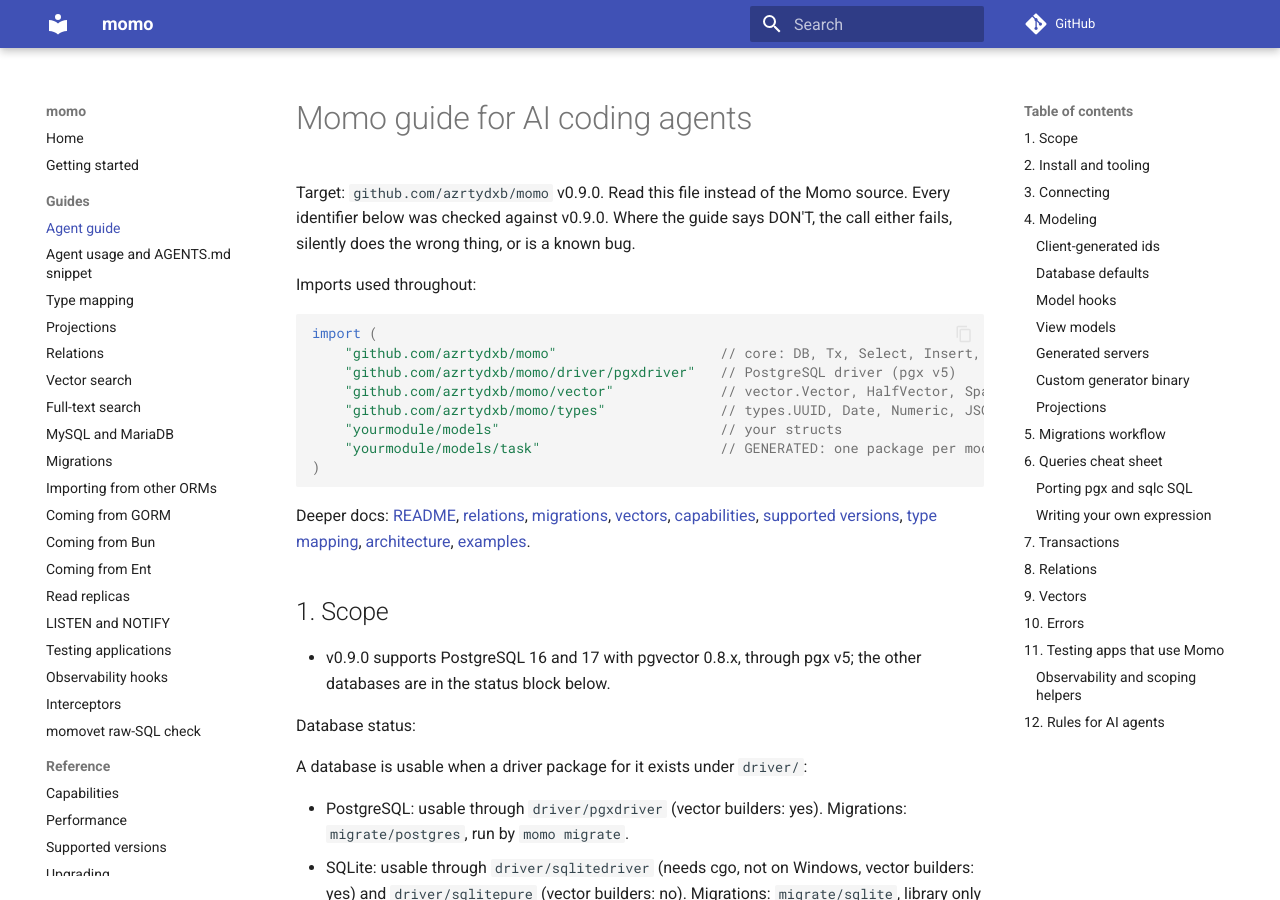
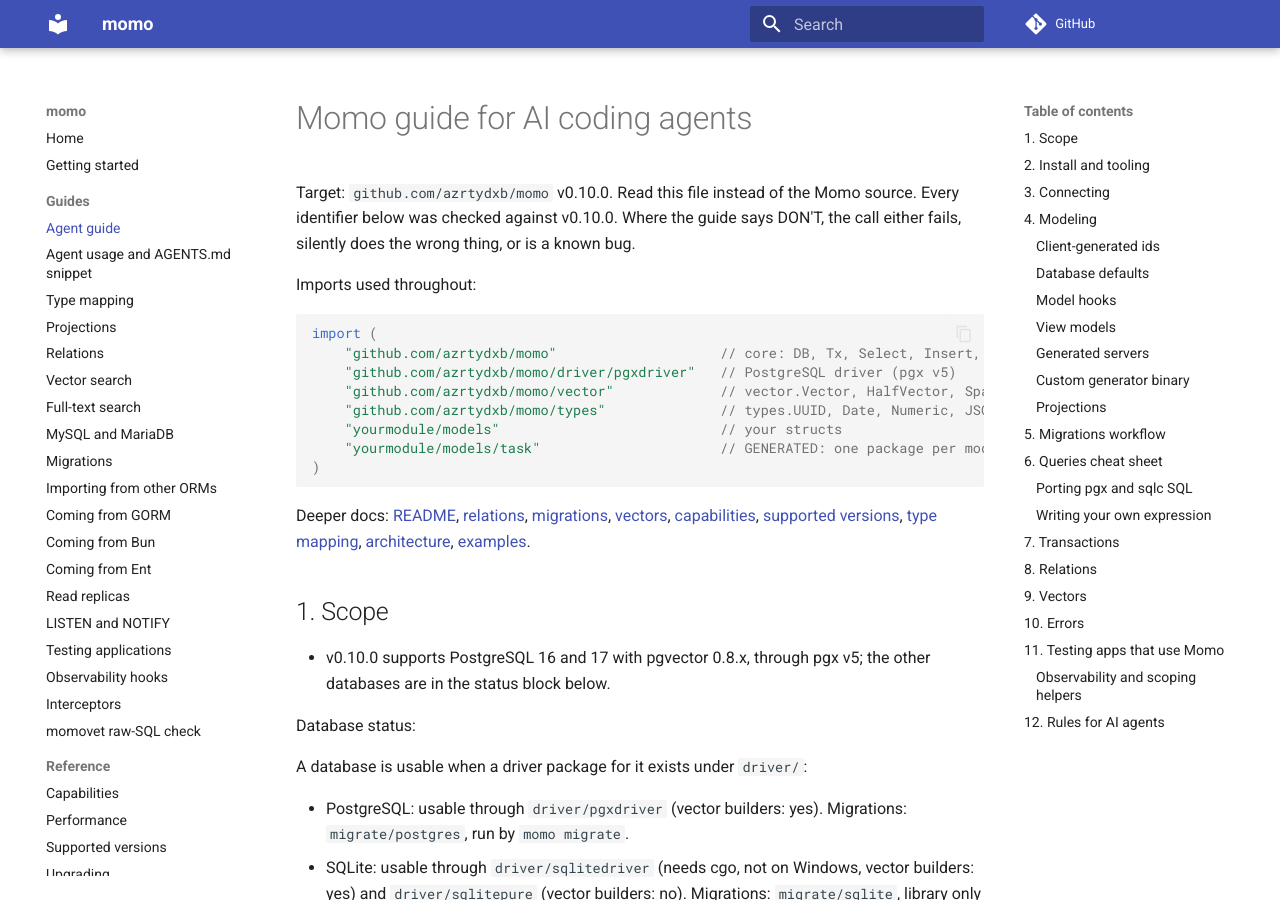
Before and after one commit to azrtydxb/momo, an MkDocs documentation site: the page built from docs/ai-guide.md, in a window 1280 px wide and 900 px high. Built offline with MkDocs 1.6.1 and Material for MkDocs 9.7.7, drawn with Linux system fonts in a browser that asks for light colours; comment, search, counter and statistics services are not loaded; the version menu is left out; some of the changed text lies outside the part shown.

Commit message:
chore: release main (#122)
:robot: I have created a release *beep* *boop*
---


<details><summary>0.10.0</summary>

## [0.10.0](https://github.com/azrtydxb/momo/compare/v0.9.0...v0.10.0) (2026-11-13)

_`momotest` now always migrates into the per-test schema, even when `public` of the same database is already migrated, so tests no longer run on (or drop) the real tables. Upgrading needs a change only where `postgres.New` is used as a function value; see [docs/upgrading.md](https://github.com/azrtydxb/momo/blob/v0.10.0/docs/upgrading.md). [Changes since 0.9.0](https://github.com/azrtydxb/momo/compare/v0.9.0...v0.10.0)._

### Features

- **migrate/postgres:** `postgres.WithHistorySchema` pins the `momo_migrations` history table to a schema instead of resolving it through the search path; `postgres.New` takes options ([#115](https://github.com/azrtydxb/momo/issues/115))

### Bug Fixes

- **momotest:** `WithMigrations` migrated nothing into the test schema when `public` already held `momo_migrations`, so tests ran on the real tables; the history table now lives in the test schema ([#115](https://github.com/azrtydxb/momo/issues/115))
- **momotest:** migrations run with only the test schema on the search path (plus `public` when `WithExtensions` lists extensions), so `DROP TABLE IF EXISTS` or `ALTER TABLE IF EXISTS` in a migration can no longer reach a table in `public` ([#115](https://github.com/azrtydxb/momo/issues/115))
- **momotest:** `New` fails with a clear error when migrations that create tables leave the test schema empty ([#115](https://github.com/azrtydxb/momo/issues/115))
</details>

---
This PR was generated with [Release Please](https://github.com/googleapis/release-please). See [documentation](https://github.com/googleapis/release-please#release-please).

````diff
--- a/docs/ai-guide.md
+++ b/docs/ai-guide.md
@@ -1,7 +1,7 @@
 # Momo guide for AI coding agents
 
-Target: `github.com/azrtydxb/momo` v0.9.0. Read this file instead of the Momo <!-- x-release-please-version -->
-source. Every identifier below was checked against v0.9.0. Where the guide says <!-- x-release-please-version -->
+Target: `github.com/azrtydxb/momo` v0.10.0. Read this file instead of the Momo <!-- x-release-please-version -->
+source. Every identifier below was checked against v0.10.0. Where the guide says <!-- x-release-please-version -->
 DON'T, the call either fails, silently does the wrong thing, or is a known bug.
 
 Imports used throughout:
@@ -26,7 +26,7 @@ Deeper docs: [README](../README.md), [relations](relations.md),
 
 ## 1. Scope
 
-- v0.9.0 supports PostgreSQL 16 and 17 with pgvector 0.8.x, through pgx v5; the other databases are in the status block below. <!-- x-release-please-version -->
+- v0.10.0 supports PostgreSQL 16 and 17 with pgvector 0.8.x, through pgx v5; the other databases are in the status block below. <!-- x-release-please-version -->
 
 Database status:
 
@@ -60,8 +60,8 @@ Details: [capabilities.md](capabilities.md). Example: [quickstart](../examples/q
 <!-- x-release-please-start-version -->
 
 ```sh
-go get github.com/azrtydxb/momo@v0.9.0                # adds the library to go.mod and writes go.sum
-go install github.com/azrtydxb/momo/cmd/momo@v0.9.0   # the CLI: generate, migrate, import, viz, help
+go get github.com/azrtydxb/momo@v0.10.0                # adds the library to go.mod and writes go.sum
+go install github.com/azrtydxb/momo/cmd/momo@v0.10.0   # the CLI: generate, migrate, import, viz, help
 ```
 
 <!-- x-release-please-end -->
@@ -820,7 +820,7 @@ CI (every change):
 <!-- x-release-please-start-version -->
 
 ```sh
-go install github.com/azrtydxb/momo/cmd/momo@v0.9.0
+go install github.com/azrtydxb/momo/cmd/momo@v0.10.0
 momo generate --check                                   # generated code is current
 momo migrate validate                                   # files vs momo.sum, version chain, forks, snapshots
 momo migrate diff ci_probe | grep -qx 'no changes'      # models have a migration
@@ -2234,9 +2234,9 @@ report)`, a development hook that reports once per statement shape per scope
 
 ## 12. Rules for AI agents
 
-1. v0.9.0 is PostgreSQL + pgvector via pgx first; the other databases, their drivers and the dialects `momo migrate` runs are in the generated status near the top of this guide and in docs/capabilities.md. <!-- x-release-please-version -->
+1. v0.10.0 is PostgreSQL + pgvector via pgx first; the other databases, their drivers and the dialects `momo migrate` runs are in the generated status near the top of this guide and in docs/capabilities.md. <!-- x-release-please-version -->
 2. Install the CLI at the same version as the library
-   (`go install github.com/azrtydxb/momo/cmd/momo@v0.9.0`). <!-- x-release-please-version -->
+   (`go install github.com/azrtydxb/momo/cmd/momo@v0.10.0`). <!-- x-release-please-version -->
 3. Models embed `momo.Model` by value with `momo:"table:<name>"`; run
    `momo generate` after every model change and commit the generated files.
 4. Never edit `*_gen.go`. Never hand-write `MomoMeta` for a table model or a
--- a/llms.txt
+++ b/llms.txt
@@ -1,6 +1,6 @@
 # Momo
 
-> Momo is a Go ORM (github.com/azrtydxb/momo) that generates typed column and relation descriptors from plain Go structs. v0.9.0 is tested against PostgreSQL 16/17 with pgvector through pgx; the other databases are listed below and in docs/capabilities.md. Includes versioned SQL migrations, relations, transactions and vector search. Read the AI guide first. <!-- x-release-please-version -->
+> Momo is a Go ORM (github.com/azrtydxb/momo) that generates typed column and relation descriptors from plain Go structs. v0.10.0 is tested against PostgreSQL 16/17 with pgvector through pgx; the other databases are listed below and in docs/capabilities.md. Includes versioned SQL migrations, relations, transactions and vector search. Read the AI guide first. <!-- x-release-please-version -->
 
 Database status:
 
@@ -18,7 +18,7 @@ A database is usable when a driver package for it exists under `driver/`:
 
 ## Start here
 
-- [Guide for AI coding agents](https://github.com/azrtydxb/momo/blob/main/docs/ai-guide.md): setup, modeling, migrations, queries, relations, vectors, errors, testing, and DO/DON'T rules with every known v0.9.0 pitfall. <!-- x-release-please-version -->
+- [Guide for AI coding agents](https://github.com/azrtydxb/momo/blob/main/docs/ai-guide.md): setup, modeling, migrations, queries, relations, vectors, errors, testing, and DO/DON'T rules with every known v0.10.0 pitfall. <!-- x-release-please-version -->
 - [README](https://github.com/azrtydxb/momo/blob/main/README.md): install, worked example, command line overview.
 
 ## Reference
````
Also changed, not shown: CHANGELOG.md (+14 -0 lines), README.md (+4 -4 lines), docs/README.md (+1 -1 lines), docs/capabilities.md (+1 -1 lines), docs/migrations.md (+3 -3 lines), docs/supported-versions.md (+4 -4 lines), examples/README.md (+1 -1 lines), examples/adopt-existing-schema/README.md (+1 -1 lines), examples/custom-sql-migration/README.md (+1 -1 lines), examples/upgrade-database/README.md (+1 -1 lines), .release-please-manifest.json.
